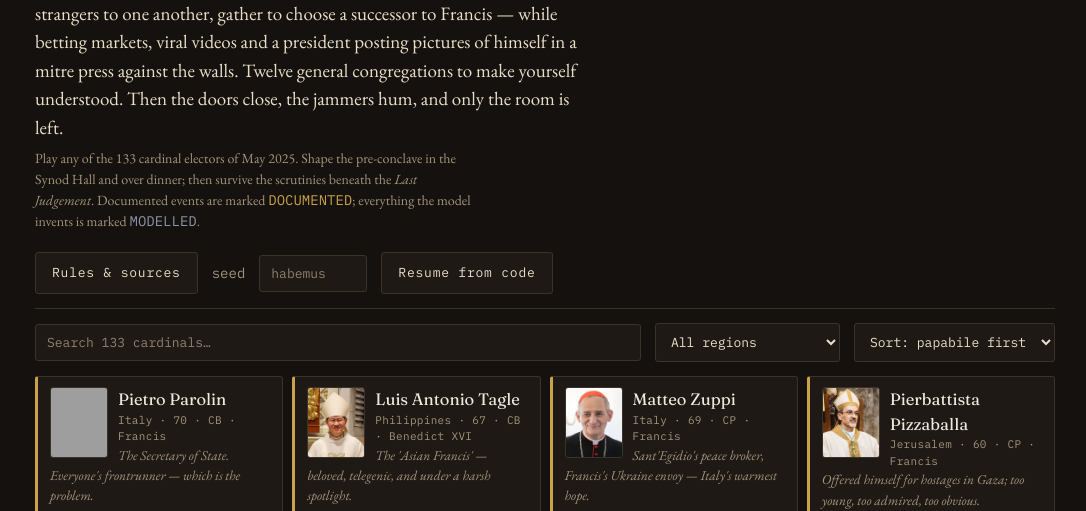
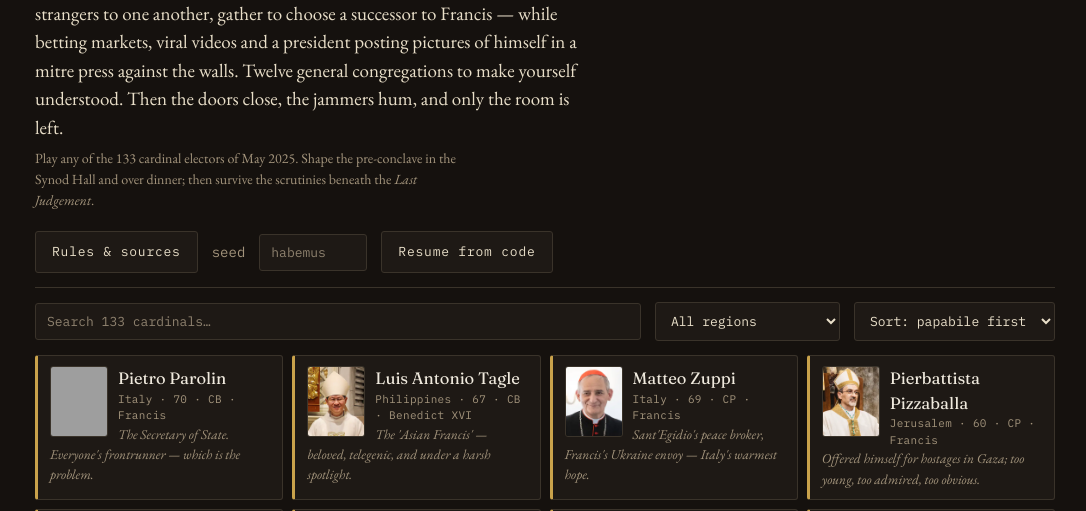
Before and after one commit to kieranmrhunt/extra-omnes, a website: page may-2025.html in a window 1280 px wide. Shown: the part 289-800 px from the top of the page, without its empty margins (95-1181 px from the left). Drawn offline with nearby package versions, Linux system fonts and the light colour scheme; grey boxes are pictures that could not be loaded.

Commit message:
Trim 2025 introduction copy

```diff
--- a/may-2025.html
+++ b/may-2025.html
@@ -272,7 +272,7 @@ body.finished #main,body.finished #tabs{display:none}
   <div class="eyebrow">Rome · May MMXXV · Sede Vacante</div>
   <div class="mast"><h1>EXTRA <em>OMNES</em></h1></div>
   <p class="lede">The largest conclave ever held. <b>133 electors from 70 countries</b>, most of them strangers to one another, gather to choose a successor to Francis — while betting markets, viral videos and a president posting pictures of himself in a mitre press against the walls. Twelve general congregations to make yourself understood. Then the doors close, the jammers hum, and only the room is left.</p>
-  <p class="small" style="max-width:66ch">Play any of the 133 cardinal electors of May 2025. Shape the pre-conclave in the Synod Hall and over dinner; then survive the scrutinies beneath the <i>Last Judgement</i>. Documented events are marked <span class="mono" style="color:var(--doc)">DOCUMENTED</span>; everything the model invents is marked <span class="mono" style="color:var(--mod)">MODELLED</span>.</p>
+  <p class="small" style="max-width:66ch">Play any of the 133 cardinal electors of May 2025. Shape the pre-conclave in the Synod Hall and over dinner; then survive the scrutinies beneath the <i>Last Judgement</i>.</p>
   <div class="coverbar">
     <button class="btn" id="btnRules0">Rules &amp; sources</button>
     <label class="mono small" for="seed">seed</label>
```
